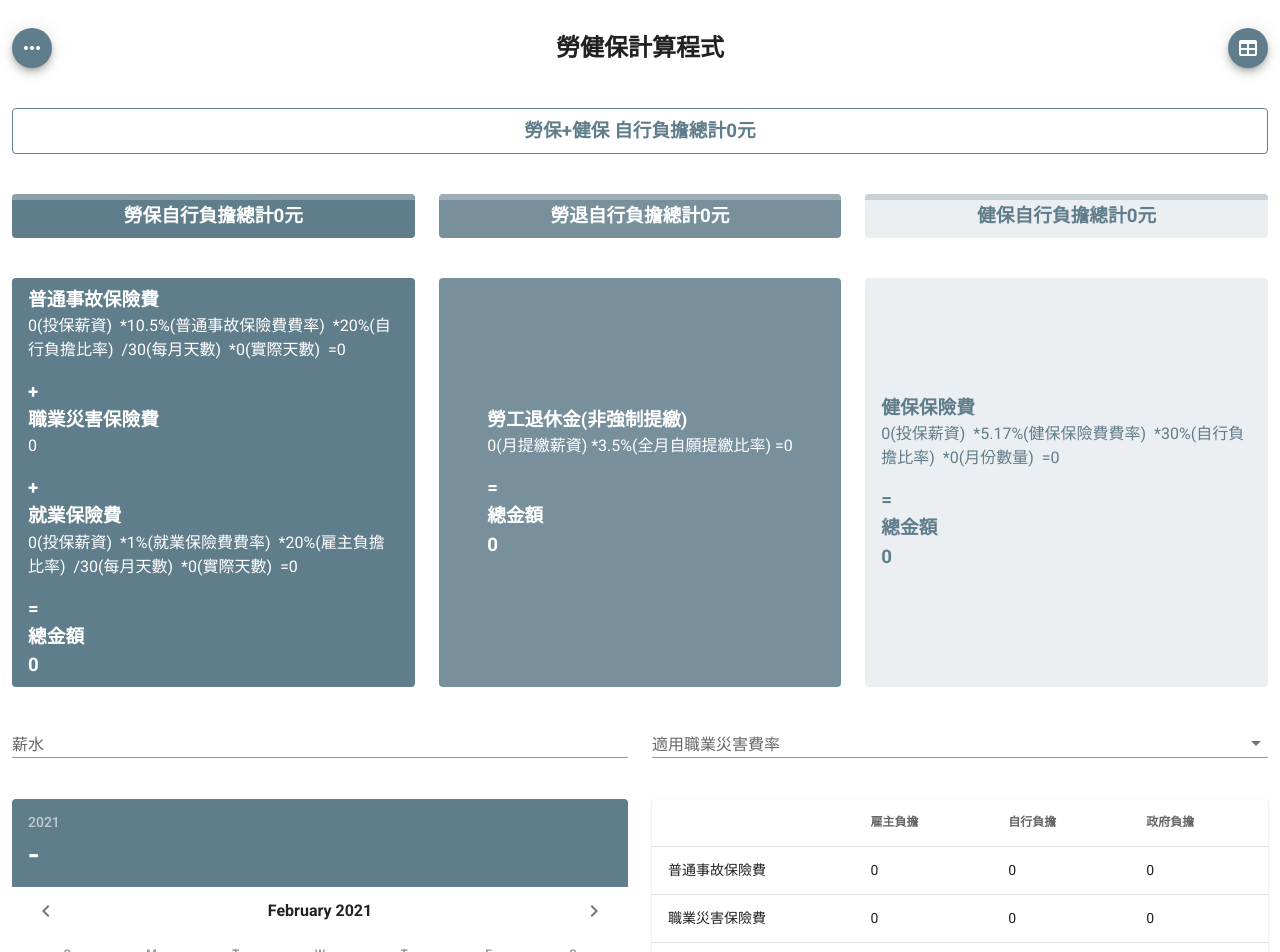
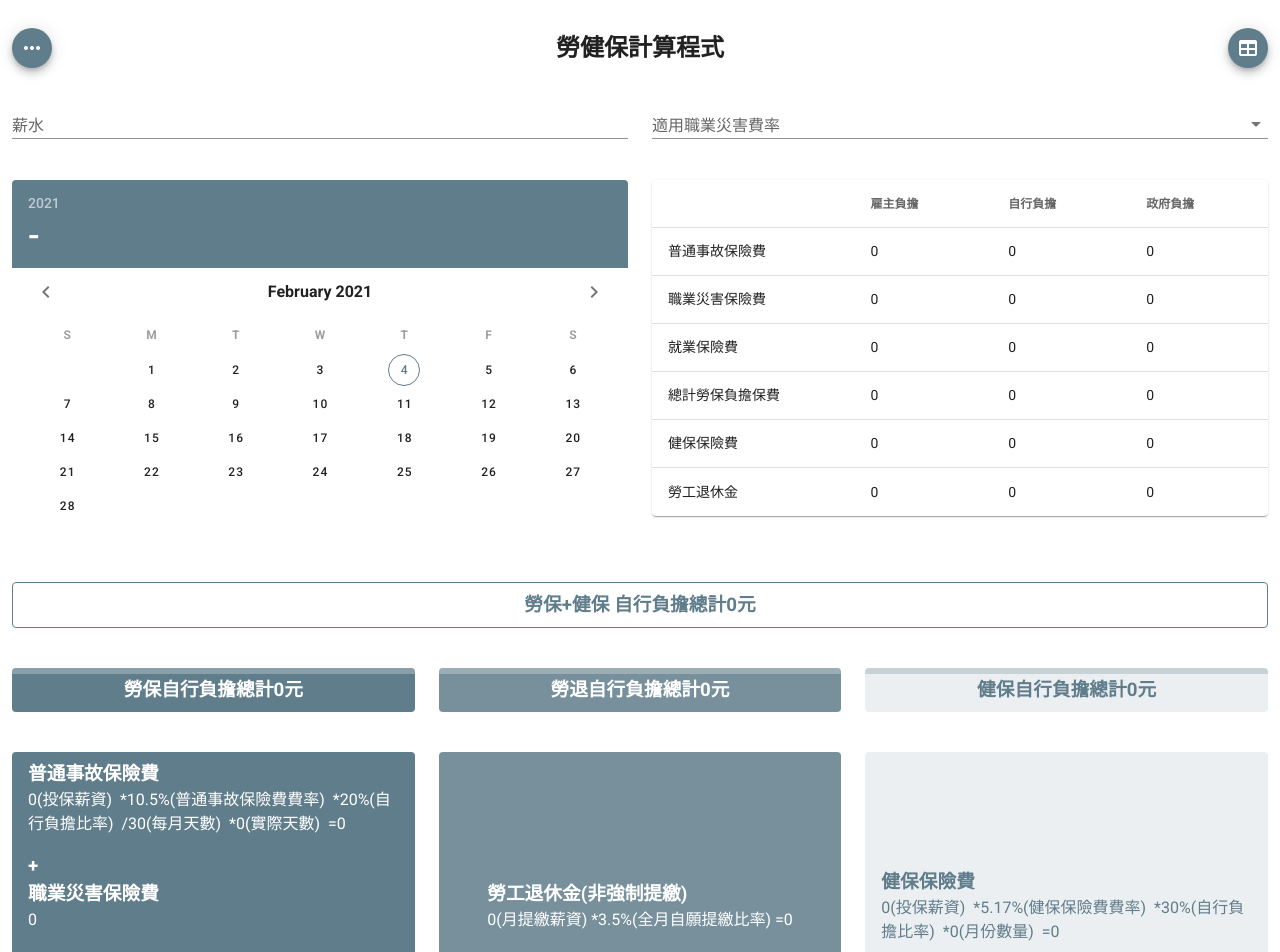
Before and after one commit to vincent87720/lhipcp, a Vue app: page / in a window 1280 px wide. Shown: the top 952 px of the page. Built offline with nearby package versions, Linux system fonts and the light colour scheme.

Commit message:
Modify: Change typesetting of block;

```diff
--- a/src/App.vue
+++ b/src/App.vue
@@ -133,10 +133,80 @@
       </v-row>
 
       <v-row>
+        <!-- 薪水輸入欄位 -->
+        <v-col
+          class="order-0"
+          cols="12"
+          md="6"
+          sm="12"
+        >
+          <v-text-field
+            label="薪水"
+            v-model="salary"
+            @keyup="onVarChange"
+            type='tel'
+            color="blue-grey"
+            dense
+          ></v-text-field>
+        </v-col>
+        <!-- 適用職業災害費率選單 -->
+        <v-col
+          class="order-1"
+          cols="12"
+          md="6"
+          sm="12"
+        >
+          <v-select
+            label="適用職業災害費率"
+            v-model="rate"
+            :items="items"
+            @input="onVarChange"
+            color="blue-grey"
+            dense
+          ></v-select>
+        </v-col>
+        <!-- 日期選擇器 -->
+        <v-col
+          class="order-2"
+          cols="12"
+          md="6"
+          sm="12"
+        >
+          <v-date-picker
+            v-model="dates"
+            @input="onVarChange"
+            color="blue-grey"
+            full-width
+            scrollable
+            range
+          ></v-date-picker>
+        </v-col>
+        <!-- 分隔線 -->
+        <v-col
+          class="d-flex d-md-none order-3"
+        >
+          <v-divider></v-divider>
+        </v-col>
+        <!-- 細項顯示區塊 -->
+        <v-col
+          class="order-11 order-md-3"
+          cols="12"
+          md="6"
+          sm="12"
+        >
+          <v-data-table
+            :headers="table_Headers"
+            :items="Insurance"
+            hide-default-footer
+            class="elevation-1"
+          ></v-data-table>
+        </v-col>
+        <!-- 負擔總額顯示區塊 -->
         <v-col
           cols="12"
           md="12"
           sm="12"
+          class="order-4"
         >
           <v-alert
             class="d-flex justify-center align-center"
@@ -148,10 +218,12 @@
             <h3 v-else>勞保+健保 自行負擔總計{{Insurance[3].self+Insurance[4].self}}元</h3>
           </v-alert>
         </v-col>
+        <!-- 勞保負擔總額顯示區塊 -->
         <v-col
           cols="12"
           md="4"
           sm="12"
+          class="order-5"
         >
           <v-alert
             class="d-flex justify-center align-center"
@@ -163,10 +235,12 @@
             <h3>勞保{{modeSwitch ? '雇主':'自行'}}負擔總計{{modeSwitch ? Insurance[3].company:Insurance[3].self}}元</h3>
           </v-alert>
         </v-col>
+        <!-- 勞退負擔總額顯示區塊 -->
         <v-col
           cols="12"
           md="4"
           sm="12"
+          class="order-6"
         >
           <v-alert
             class="d-flex justify-center align-center"
@@ -178,10 +252,12 @@
             <h3>勞退{{modeSwitch ? '雇主':'自行'}}負擔總計{{modeSwitch ? Insurance[5].company:Insurance[5].self}}元</h3>
           </v-alert>
         </v-col>
+        <!-- 健保負擔總額顯示區塊 -->
         <v-col
           cols="12"
           md="4"
           sm="12"
+          class="order-7"
         >
           <v-alert
             class="d-flex justify-center align-center"
@@ -193,11 +269,9 @@
             <h3>健保{{modeSwitch ? '雇主':'自行'}}負擔總計{{modeSwitch ? Insurance[4].company:Insurance[4].self}}元</h3>
           </v-alert>
         </v-col>
-      </v-row>
-      <v-row>
         <!-- 顯示勞保計算公式 -->
         <v-col
-          class="order-4 order-md-0 d-flex align-stretch flex-column"
+          class="order-8 d-flex align-stretch flex-column"
           cols="12"
           md="4"
           sm="12"
@@ -263,7 +337,7 @@
         </v-col>
         <!-- 顯示勞退計算公式 -->
         <v-col
-          class="order-5 order-md-1 d-flex align-stretch flex-column"
+          class="order-9 d-flex align-stretch flex-column"
           cols="12"
           md="4"
           sm="12"
@@ -293,7 +367,7 @@
         </v-col>
         <!-- 顯示健保計算公式 -->
         <v-col
-          class="order-6 order-md-2 d-flex align-stretch flex-column"
+          class="order-10 d-flex align-stretch flex-column"
           cols="12"
           md="4"
           sm="12"
@@ -325,71 +399,6 @@
             <h3>總金額</h3>
             <h3>{{modeSwitch ? Insurance[4].company:Insurance[4].self}}</h3>
           </v-alert>
-        </v-col>
-        <v-col
-          class="order-0 order-md-3"
-          cols="12"
-          md="6"
-          sm="12"
-        >
-          <v-text-field
-            label="薪水"
-            v-model="salary"
-            @keyup="onVarChange"
-            type='tel'
-            color="blue-grey"
-            dense
-          ></v-text-field>
-        </v-col>
-        <v-col
-          class="order-2 order-md-4"
-          cols="12"
-          md="6"
-          sm="12"
-        >
-          <v-select
-            label="適用職業災害費率"
-            v-model="rate"
-            :items="items"
-            @input="onVarChange"
-            color="blue-grey"
-            dense
-          ></v-select>
-        </v-col>
-
-        <v-col
-          class="d-flex d-md-none order-3"
-        >
-          <v-divider></v-divider>
-        </v-col>
-
-        <v-col
-          class="order-2 order-md-5"
-          cols="12"
-          md="6"
-          sm="12"
-        >
-          <v-date-picker
-            v-model="dates"
-            @input="onVarChange"
-            color="blue-grey"
-            full-width
-            scrollable
-            range
-          ></v-date-picker>
-        </v-col>
-        <v-col
-          class="order-6"
-          cols="12"
-          md="6"
-          sm="12"
-        >
-          <v-data-table
-            :headers="table_Headers"
-            :items="Insurance"
-            hide-default-footer
-            class="elevation-1"
-          ></v-data-table>
         </v-col>
       </v-row>
     </v-container>
```
Also changed, not shown: 3 other files (tests, documents, lock files or other folders).
